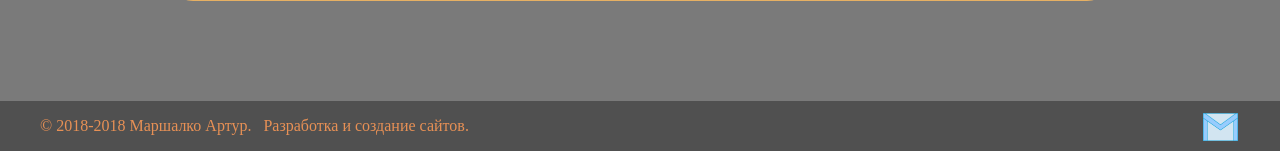
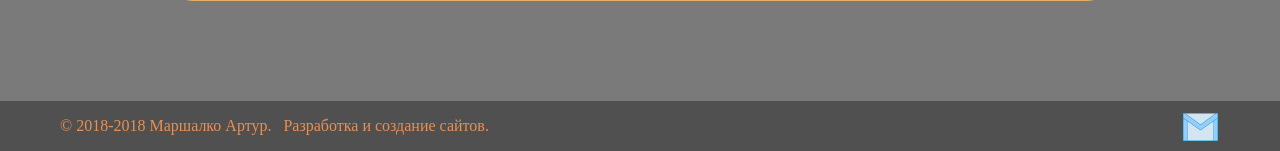
Before and after one commit to bear-chaos/portfolio, a Django app: template rezumeapp/templates/rezumeapp/index.html in a window 1280 px wide. Shown: the part 673-824 px from the top of the page. Run offline with Django 3.2, Linux system fonts and the light colour scheme; the template is opened without the code that fills it, so the values that code supplies are empty.

Commit message:
Edit width site

```diff
--- a/static/css/mystyle.css
+++ b/static/css/mystyle.css
@@ -29,19 +29,20 @@ a {
 footer {
   background-color: #505050;
   height: 50px;
-  min-width: 1200px;
+  min-width: 960px;
   line-height: 50px;
 }
 footer .footer-main {
+  max-width: 1200px;
+  margin: 0 auto;
   display: flex;
   justify-content: center;
 }
 footer .footer-main .footer {
-  width: 1200px;
+  width: 100%;
   display: flex;
   justify-content: space-between;
   padding: 0 20px;
-  align-items: center;
   color: #e79055;
 }
 footer .footer-main .footer .sociallink {
@@ -146,7 +147,7 @@ footer .footer-main .footer .sociallink .sl-send:hover .second {
   animation-timing-function: ease-in;
 }
 .header-main {
-  min-width: 1200px;
+  min-width: 960px;
   height: 100px;
   background-color: #505050;
   margin: 0 auto;
@@ -238,7 +239,7 @@ footer .footer-main .footer .sociallink .sl-send:hover .second {
   color: #e6b063;
 }
 .content-main {
-  width: 1200px;
+  width: 960px;
   margin: 0 auto;
   display: flex;
   justify-content: space-around;
```
